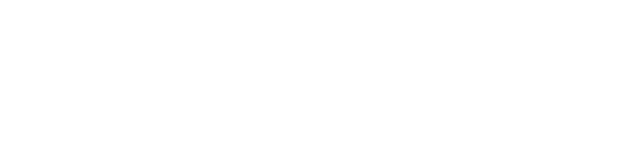
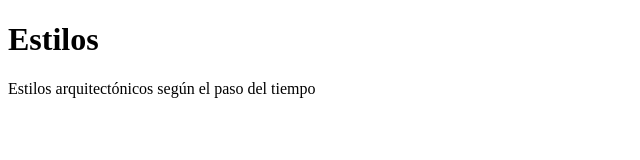
Before and after one commit to leonandres/arquitectura, a plain HTML site: page index.html in a window 1280 px wide. Shown: the whole page, without its empty margins (0-640 px from the left). Drawn offline with Linux system fonts and the light colour scheme.

Commit message:
Se agrega header, titulo y parrafo

```diff
--- a/index.html
+++ b/index.html
@@ -1,11 +1,15 @@
 <!DOCTYPE html>
 <html lang = "en">
 <head>
-    <meta charset="UTF-8">
-    <meta name="viewport" content="width=device-width, initial-scale=1.0">
-    <title>Document</title>
+    <meta charset = "UTF-8">
+    <meta name = "viewport" content = "width=device-width, initial-scale=1.0">
+    <title>Arquitectura</title>
 </head>
 <body>
+    <header>
 
-</body>
+        <h1>Estilos</h1>
+        <p>Estilos arquitectónicos según el paso del tiempo</p>
+
+    </header></body>
 </html>
```
